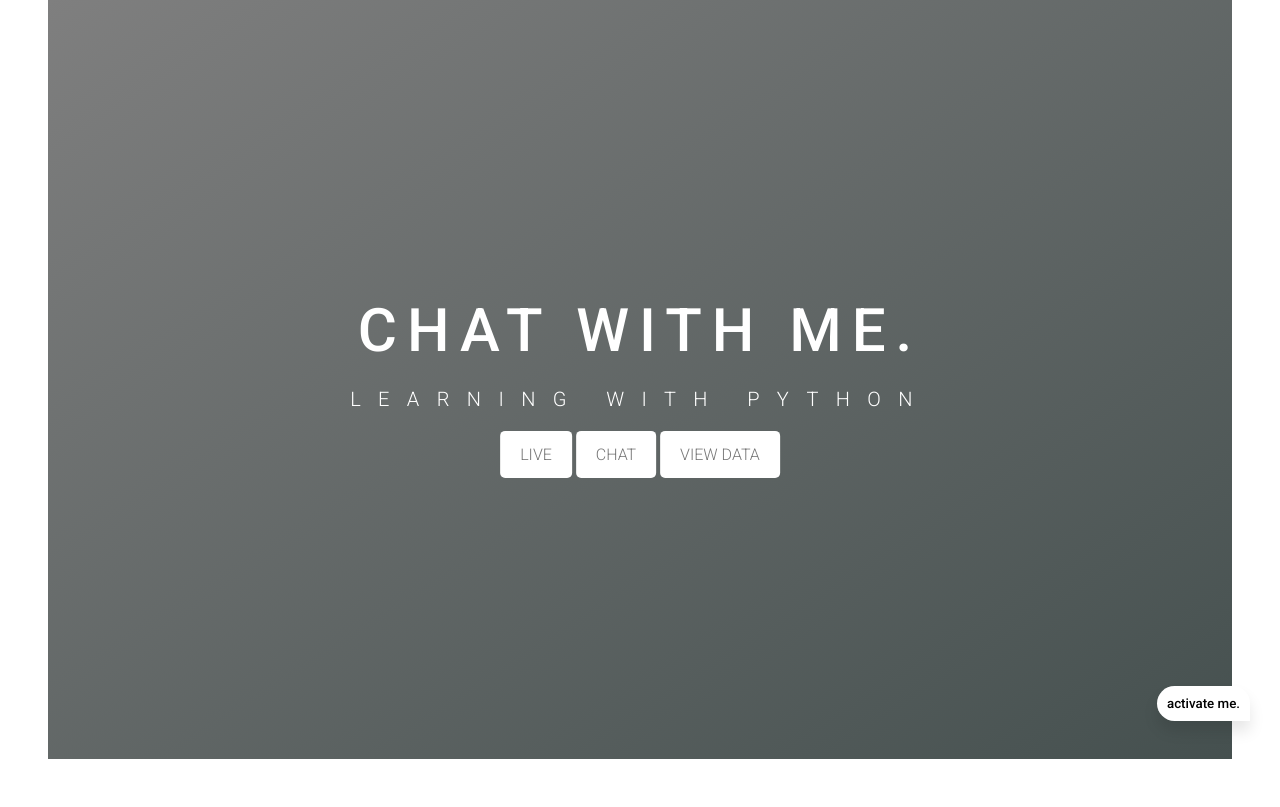
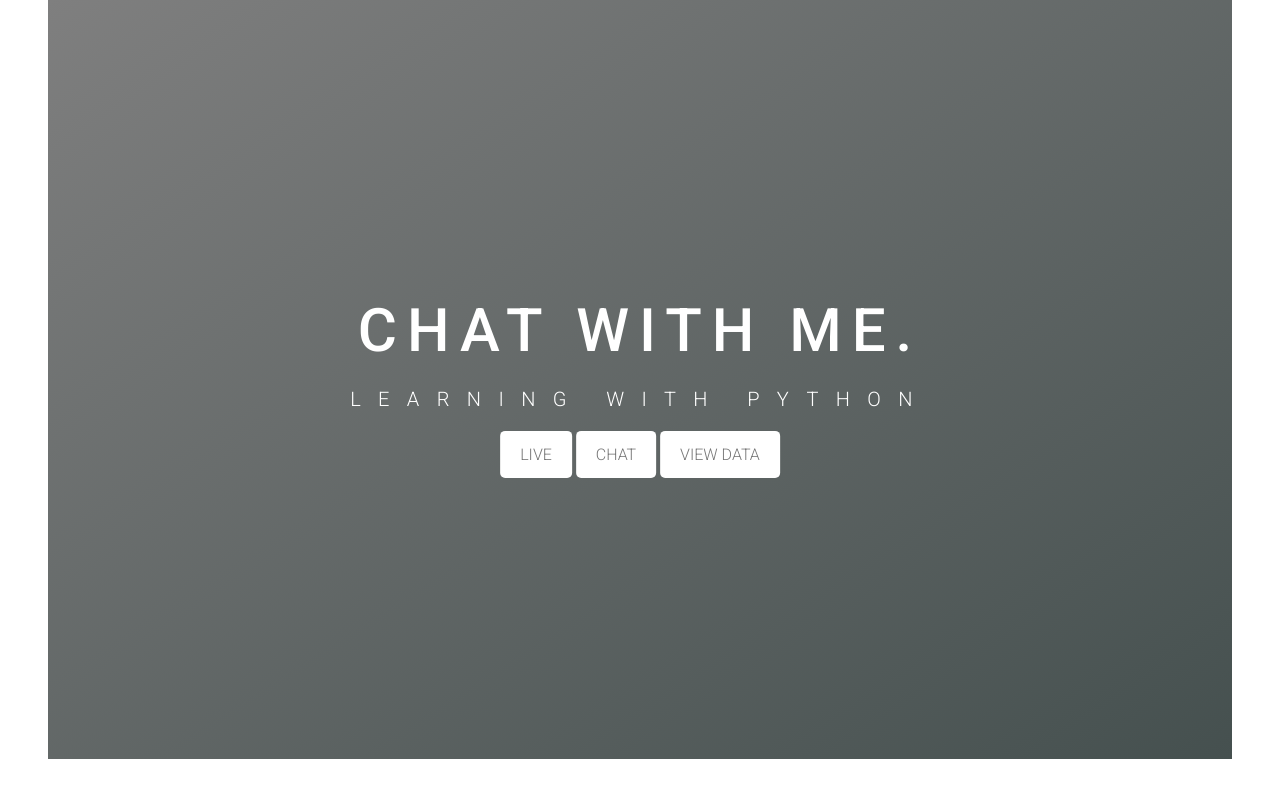
Before and after one commit to BigThinkerYes/studious-robot, a Flask app: page / in a window 1280 px wide. Shown: the part 49-856 px from the top of the page. Run offline with Flask 2, Linux system fonts and the light colour scheme.

Commit message:
safe spot push 2

```diff
--- a/chatBot_v4/templates/base.html
+++ b/chatBot_v4/templates/base.html
@@ -18,7 +18,7 @@
           <span class="heading-primary-sub">Learning with Python</span>
         </h1>
         <a href="#" class="btn_ bt1 btn-white">Live</a>
-        <a href="#" class="btn_ bt1 btn-white">Chat</a>
+        <a href="#" class="btn_ bt1 btn-white chatbox__button">Chat</a>
         <a href="#" class="btn_ bt2 btn-white">View Data</a>
       </div>
     </header>
@@ -46,10 +46,10 @@
                 <button class="chatbox__send--footer send__button">Send</button>
             </div>
         </div>
-        <div class="chatbox__button">
-<!--            <button><img src="{{ url_for('static', filename='images/chatbox-icon.svg') }}" /></button>-->
-                <button class="buttonTest">activate me.</button>
-        </div>
+<!--        <div class="chatbox__button">-->
+<!--&lt;!&ndash;            <button><img src="{{ url_for('static', filename='images/chatbox-icon.svg') }}" /></button>&ndash;&gt;-->
+<!--                <button class="buttonTest">activate me.</button>-->
+<!--        </div>-->
     </div>
 </div>
 
```
